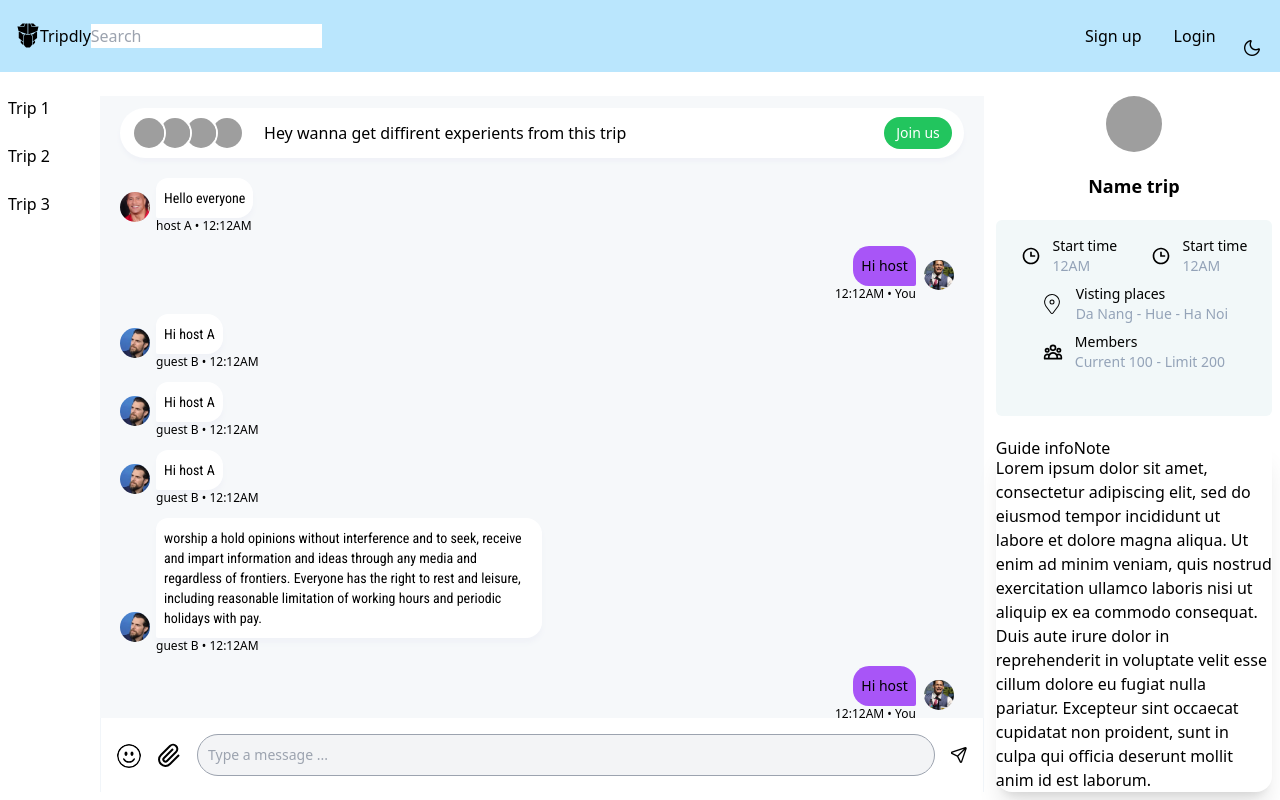
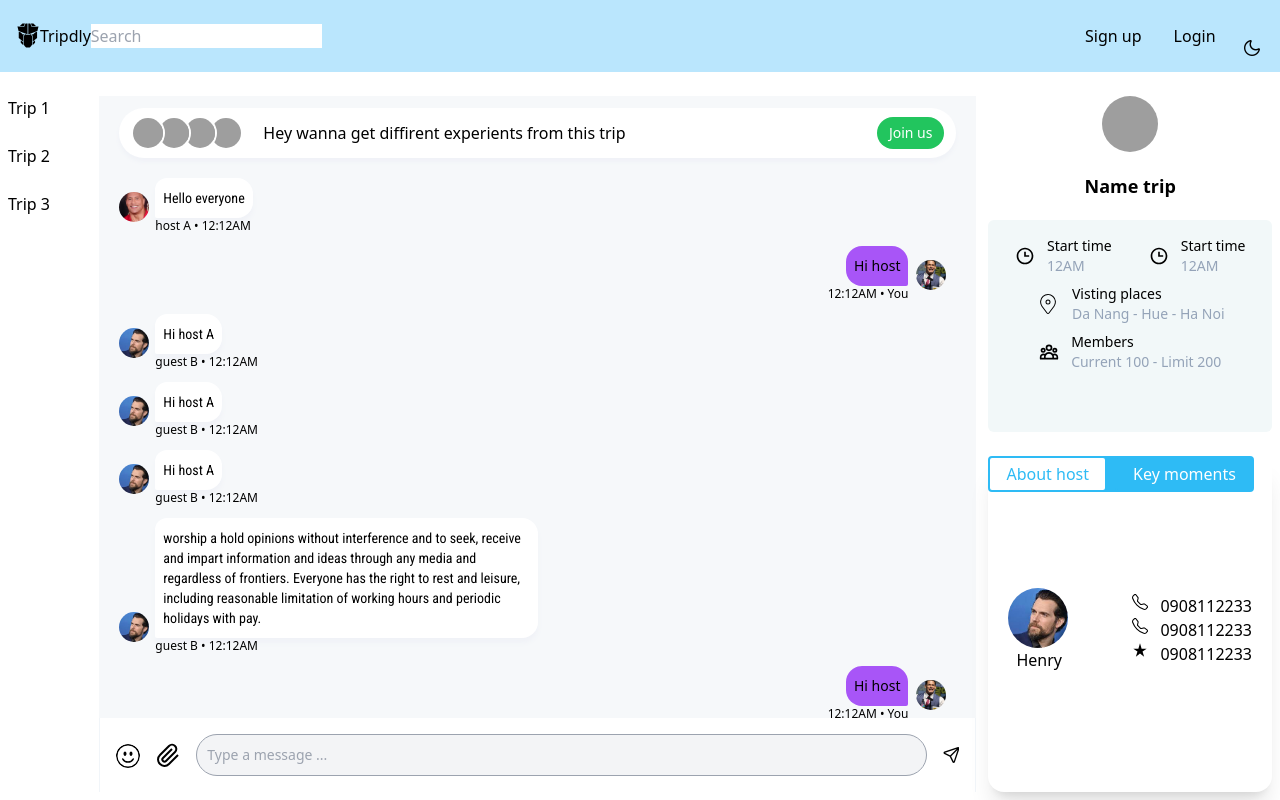
Before and after one commit to NhanPhan159/TRIPDLY, a React (Vite) app in the folder client/: page /trips/1 in a window 1280 px wide. Built offline with nearby package versions, Linux system fonts and the light colour scheme; grey boxes are pictures that could not be loaded.

Commit message:
FE: add extra infor card

```diff
--- a/client/src/components/InforExtraTrip.tsx
+++ b/client/src/components/InforExtraTrip.tsx
@@ -1,31 +1,40 @@
 import { red } from '@mui/material/colors';
-import { TabView, TabPanel } from 'primereact/tabview';
 import {useState} from 'react'
+import { Avatar } from '@mui/material';
+import Note from './note';
+import { Tab,Tabs } from './TabsTrip';
+import {BsTelephone} from 'react-icons/bs'
+import {MdStarRate} from 'react-icons/md'
 const InforExtraTrip = () => {
-    const [userOrNote,setUserOrNOte] = useState(false)
     return (
-        <div>
-            <div>
-                <TabView pt={{
-                    navContainer: {className:'bg-red-500'}
-                }}>
-                <TabPanel header="Guide info">
-                    <p className="m-0">
-                        Lorem ipsum dolor sit amet, consectetur adipiscing elit, sed do eiusmod tempor incididunt ut labore et dolore magna aliqua.
-                        Ut enim ad minim veniam, quis nostrud exercitation ullamco laboris nisi ut aliquip ex ea commodo
-                        consequat. Duis aute irure dolor in reprehenderit in voluptate velit esse cillum dolore eu fugiat nulla pariatur.
-                        Excepteur sint occaecat cupidatat non proident, sunt in culpa qui officia deserunt mollit anim id est laborum.
-                    </p>
-                </TabPanel>
-                <TabPanel header="Note">
-                    <p className="m-0">
-                        Sed ut perspiciatis unde omnis iste natus error sit voluptatem accusantium doloremque laudantium, totam rem aperiam,
-                        eaque ipsa quae ab illo inventore veritatis et quasi architecto beatae vitae dicta sunt explicabo. Nemo
-                        enim ipsam voluptatem quia voluptas sit aspernatur aut odit aut fugit, sed quia consequuntur magni dolores eos qui
-                        ratione voluptatem sequi nesciunt. Consectetur, adipisci velit, sed quia non numquam eius modi.
-                    </p>
-                </TabPanel>
-            </TabView>
+        <div className='h-full'>
+            <div className='h-full'>
+                <Tabs>
+                    <Tab tabName="About host" active={false} displayName='Tab'>
+                        <div className='flex h-full items-center gap-16'>
+                            <div>
+                                <Avatar alt="Remy Sharp" src={'/src/assets/cary.jpg'} sx={{ width: 60, height: 60 }} />
+                                <p className='ml-2'>Henry</p>
+                            </div>
+                            <div>
+                                <div className='flex gap-3'>
+                                    <BsTelephone/>
+                                    <p>0908112233</p>
+                                </div>
+                                <div className='flex gap-3'>
+                                    <BsTelephone/>
+                                    <p>0908112233</p>
+                                </div><div className='flex gap-3'>
+                                    <MdStarRate/>
+                                    <p>0908112233</p>
+                                </div>
+                            </div>
+                        </div>
+                    </Tab>
+                    <Tab tabName="Key moments" active={false} displayName='Tab'>
+                        <Note></Note>
+                    </Tab>
+                </Tabs>
             </div>
         </div>
      );
--- a/client/src/components/TabsTrip.tsx
+++ b/client/src/components/TabsTrip.tsx
@@ -1,8 +1,11 @@
-import { useState } from "react";
+import {useState, ReactNode, ReactElement } from "react";
+type TabsProps = {
+  children : ReactElement<TabProps>[]
+}
 
-export function Tabs({ children :any }) {
+export function Tabs({ children }: TabsProps) {
   function findActiveTab(a:any) {
-    return a.reduce((accumulator:number, currentValue:any, i:any) => {
+    return a.reduce((accumulator:number, currentValue:ReactElement<TabProps>, i:any) => {
       if (currentValue.props.active) {
         return i;
       }
@@ -11,23 +14,26 @@ export function Tabs({ children :any }) {
     }, 0);
   }
 
-  function tabValidator(tab:any) {
-    return tab.type.displayName === "Tab" ? true : false;
+  function tabValidator(tab:ReactElement<TabProps>) {
+    return tab.props.displayName === "Tab" ? true : false;
   }
 
-  const [activeTab, setActiveTab] = useState(findActiveTab(children));
+  const [activeTab, setActiveTab] = useState<Number>(findActiveTab(children));
   return (
     <>
-      <div className="flex gap-2 justify-center bg-pink-500 p-2">
+      <div className="inline-flex gap-2 bg-[#2EBBF5] rounded-xl">
         {children.map((item, i) => {
           return (
             <>
               {tabValidator(item) && (
                 <Tab
-                  key={`tab-{i}`}
+                  key={`tab-${i}`}
                   currentTab={i}
                   activeTab={activeTab}
                   setActiveTab={setActiveTab}
+                  tabName={item.props.tabName}
+                  active={item.props.active}
+                  displayName="Tab"
                 >
                   {item.props.children}
                 </Tab>
@@ -36,11 +42,11 @@ export function Tabs({ children :any }) {
           );
         })}
       </div>
-      <div className="p-5">
+      <div className="p-5 h-[90%]">
         {children.map((item, i) => {
           return (
-            <div className={` ${i === activeTab ? "visible" : "hidden"}`}>
-              {item.props.component}
+            <div className={` ${i === activeTab ? "visible h-[90%]" : "hidden"}`}>
+              {item.props.children}
             </div>
           );
         })}
@@ -49,18 +55,25 @@ export function Tabs({ children :any }) {
   );
 }
 
-export function Tab({ children, activeTab, currentTab, setActiveTab }) {
+type TabProps = {
+  children?: ReactNode,
+  activeTab?: Number,
+  currentTab?: Number,
+  tabName?: ReactNode,
+  active: boolean,
+  displayName: string,
+  setActiveTab?: (value: Number) => void
+}
+export function Tab(props:TabProps): ReactElement{
   return (
     <>
       <div
-        className={`px-5 py-3 rounded cursor-pointer
-      ${activeTab === currentTab ? "bg-white" : "bg-pink-400 text-white"}`}
-        onClick={() => setActiveTab(currentTab)}
+        className={`px-4 py-1 rounded cursor-pointer border-2 border-[#2EBBF5] font-medium
+      ${props.activeTab === props.currentTab ? "bg-white text-[#2EBBF5]" : "bg-[#2EBBF5] text-white"}`}
+        onClick={() => props.setActiveTab(props.currentTab)}
       >
-        {children}
+        {props.tabName}
       </div>
     </>
   );
 }
-
-Tab.displayName = "Tab";
--- /dev/null
+++ b/client/src/components/note.tsx
@@ -0,0 +1,12 @@
+const Note = () => {
+    return (
+        <div className="flex flex-col gap-3">
+            <div className="flex gap-9">
+                <p className="font-medium">Note by</p>
+                <p>Note conent</p>
+            </div>
+        </div>
+     );
+}
+
+export default Note;
```
